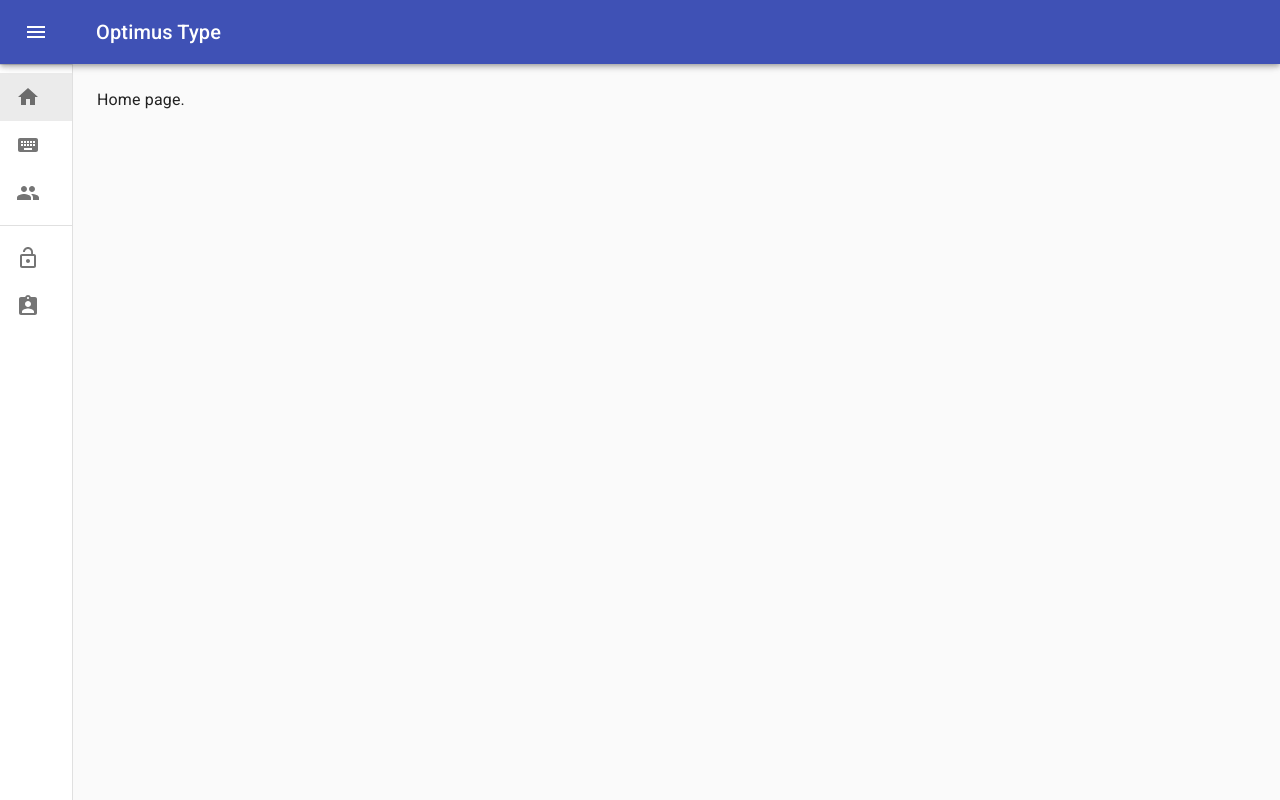
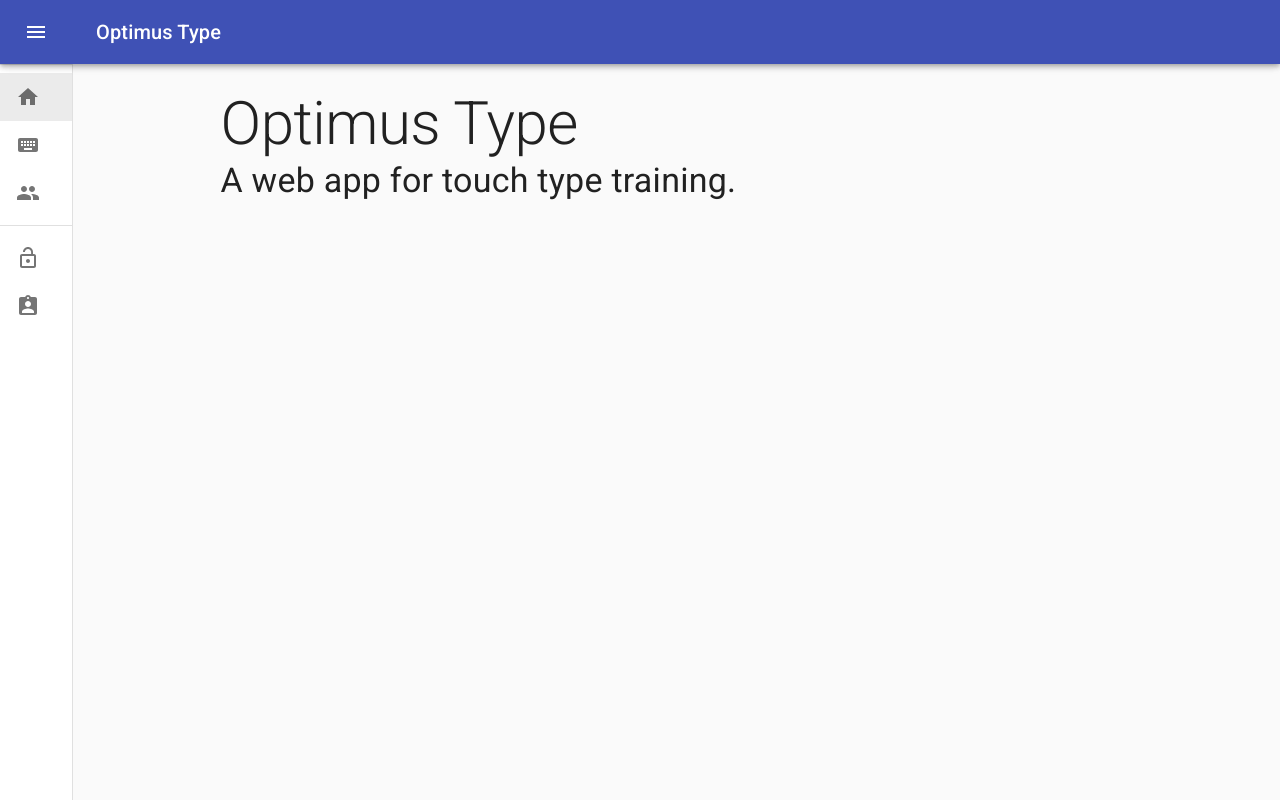
Before and after one commit to hesoyam11/optimus-type.react-client, a React (Create React App) app: page / in a window 1280 px wide. Built offline with nearby package versions, Linux system fonts and the light colour scheme.

Commit message:
Create HomePage prototype

```diff
--- a/src/App.js
+++ b/src/App.js
@@ -9,6 +9,7 @@ import {
 
 import useLocalStorage from "./utils/useLocalStorage";
 import NavigationBar from "./NavigationBar";
+import HomePage from "./HomePage";
 import SignInPage from "./SignInPage";
 import SignUpPage from "./SignUpPage";
 import ExerciseListPage from "./ExerciseListPage";
@@ -86,7 +87,7 @@ function App() {
                 <div className={classes.toolbar}/>
                 <Switch>
                     <Route exact path="/">
-                        <Typography paragraph>Home page.</Typography>
+                        <HomePage />
                     </Route>
                     <Route exact path="/sign-in">
                         {isAuthenticated ? <Redirect to="/"/> : <SignInPage doSignIn={doSignIn}/>}
--- /dev/null
+++ b/src/HomePage.js
@@ -0,0 +1,18 @@
+import React from "react";
+import {
+    Container,
+    Typography
+} from "@material-ui/core";
+
+export default function HomePage() {
+    return (
+        <Container component="main" maxWidth="md">
+            <Typography variant="h2">
+                Optimus Type
+            </Typography>
+            <Typography variant="h4">
+                A web app for touch type training.
+            </Typography>
+        </Container>
+    );
+};
```
